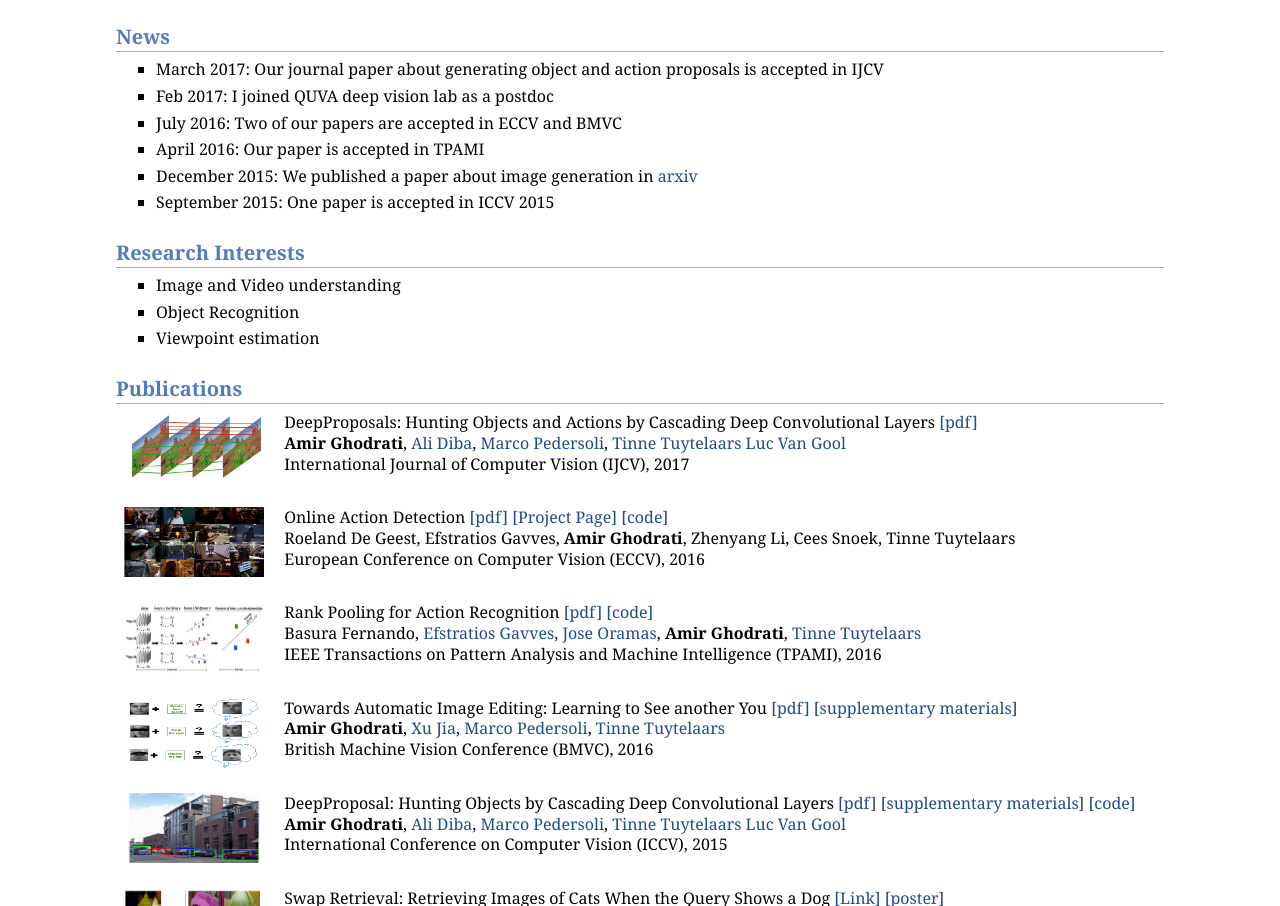
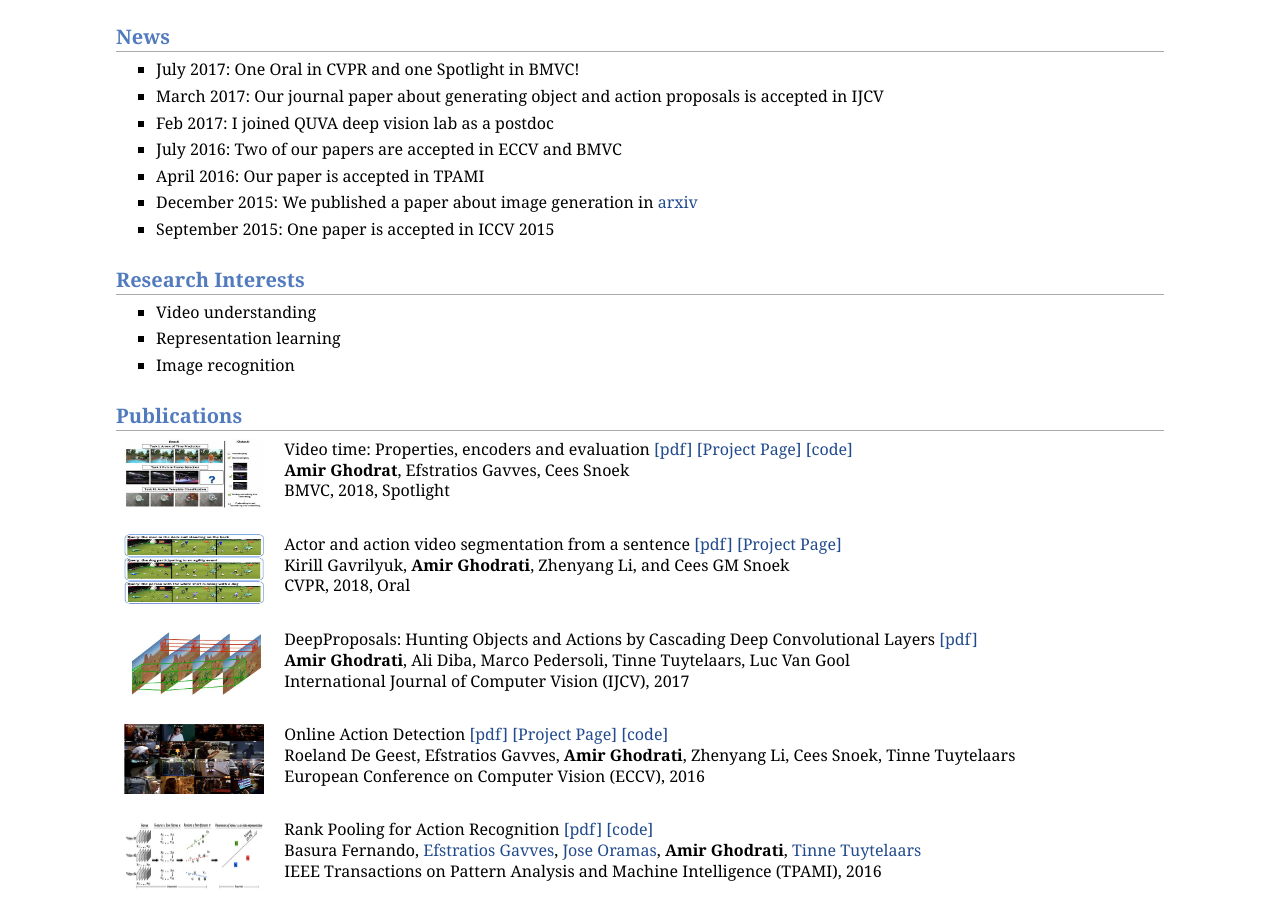
Before and after one commit to aghodrati/aghodrati.github.io, a plain HTML site: page index.html in a window 1280 px wide. Shown: the part 727-1633 px from the top of the page. Drawn offline with Linux system fonts and the light colour scheme.

Commit message:
“july2018”

```diff
--- a/index.html
+++ b/index.html
@@ -71,7 +71,7 @@ ghodrati [at] uva [dot] nl <br>
 ghodrati [at] gmail [dot] com<br>
 </p>
 <br>
-<a href="cv_ghodrati.pdf">CV (updated February 2017)</a></p>
+<a href="cv_ghodrati.pdf">CV (updated July 2018)</a></p>
 <a href="https://scholar.google.be/citations?user=h1IvkAsAAAAJ&hl=en">Google scholar</a></p>
 
 </td></tr></tbody></table>
@@ -88,6 +88,7 @@ The main topic of my research is video analysis and translation using deep learn
 
 <h2>News</h2>
 <ul>
+<li><p>July 2017: One Oral in CVPR and one Spotlight in BMVC!</p></li>
 <li><p>March 2017: Our journal paper about generating object and action proposals is accepted in IJCV</p></li>
 <li><p>Feb 2017: I joined QUVA deep vision lab as a postdoc</p></li>
 <li><p>July 2016: Two of our papers are accepted in ECCV and BMVC</p></li>
@@ -105,9 +106,9 @@ The main topic of my research is video analysis and translation using deep learn
 
 <h2>Research Interests</h2>
 <ul>
-<li><p>Image and Video understanding</p></li>
-<li><p>Object Recognition</p></li>
-<li><p>Viewpoint estimation</p></li>
+<li><p>Video understanding</p></li>
+<li><p>Representation learning</p></li>
+<li><p>Image recognition</p></li>
 </ul>
 
 
@@ -115,15 +116,35 @@ The main topic of my research is video analysis and translation using deep learn
 <h2>Publications</h2>
 
 <table class="imgtable"><tbody><tr><td>
+<img src="imgs/bmvc18.jpg" alt="arxiv" width="140px" height="70px">&nbsp;</td>
+<td align="left"><p>Video time: Properties, encoders and evaluation
+<a href="">[pdf]</a>
+<a href="">[Project Page]</a>
+<a href="">[code]</a>
+<br>
+<b>Amir Ghodrat</b>, Efstratios Gavves, Cees Snoek
+<br>
+BMVC, 2018, Spotlight</p>
+</td></tr></tbody></table>
+
+<table class="imgtable"><tbody><tr><td>
+<img src="imgs/cvpr18.png" alt="arxiv" width="140px" height="70px">&nbsp;</td>
+<td align="left"><p>Actor and action video segmentation from a sentence
+<a href="http://openaccess.thecvf.com/content_cvpr_2018/papers/Gavrilyuk_Actor_and_Action_CVPR_2018_paper.pdf">[pdf]</a>
+<a href="https://kgavrilyuk.github.io/publication/actor_action/">[Project Page]</a>
+<br>
+Kirill Gavrilyuk, <b>Amir Ghodrati</b>, Zhenyang Li, and Cees GM Snoek
+<br>
+CVPR, 2018, Oral</p>
+</td></tr></tbody></table>
+
+<table class="imgtable"><tbody><tr><td>
 <img src="imgs/ijcv17.jpg" alt="ijcv17" width="140px" height="70px">&nbsp;</td>
 <td align="left"><p>DeepProposals: Hunting Objects and Actions by Cascading Deep Convolutional Layers
 <a href="http://download.springer.com/static/pdf/598/art%253A10.1007%252Fs11263-017-1006-x.pdf?originUrl=http%3A%2F%2Flink.springer.com%2Farticle%2F10.1007%2Fs11263-017-1006-x&token2=exp=1490109278~acl=%2Fstatic%2Fpdf%2F598%2Fart%25253A10.1007%25252Fs11263-017-1006-x.pdf%3ForiginUrl%3Dhttp%253A%252F%252Flink.springer.com%252Farticle%252F10.1007%252Fs11263-017-1006-x*~hmac=10184b37613c66087adf438b1bd3f8a684fef42d73e8d4cc5a4ee23a5feb08ed">[pdf]</a>
 <br>
-<b>Amir Ghodrati</b>,
-<a>Ali Diba</a>,
-<a>Marco Pedersoli</a>,
-<a href="http://homes.esat.kuleuven.be/~tuytelaa/">Tinne Tuytelaars</a>
-<a>Luc Van Gool</a><br>
+<b>Amir Ghodrati</b>, Ali Diba, Marco Pedersoli, Tinne Tuytelaars, Luc Van Gool
+<br>
 International Journal of Computer Vision (IJCV), 2017 </p>
 </td></tr></tbody></table>
 
```
Also changed, not shown: notes.txt (added), 1 other file.
